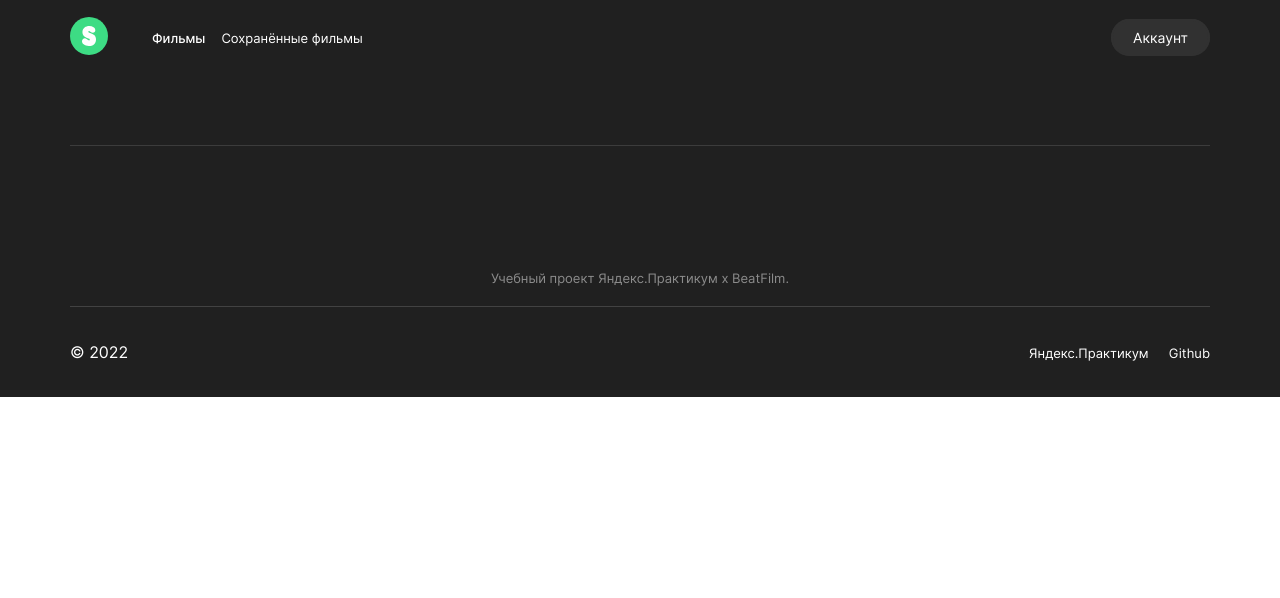
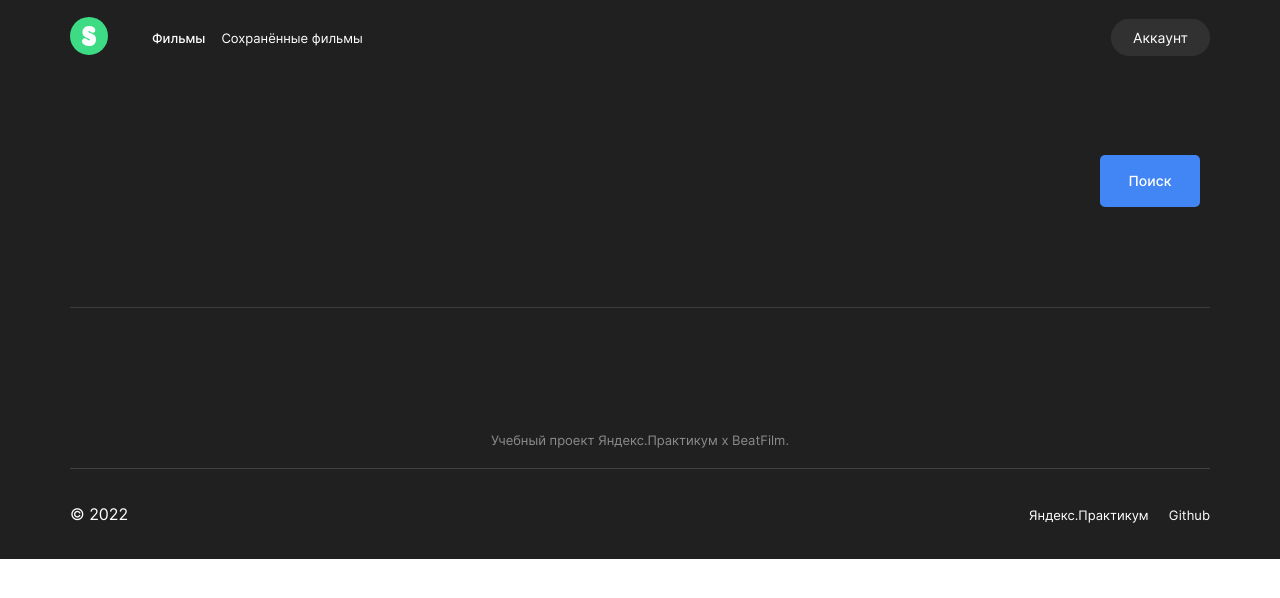
Before and after one commit to Pavel-Rogozhkin/movies-explorer-frontend, a React (Create React App) app: page /movies in a window 1280 px wide. Shown: the top 598 px of the page. Built offline with nearby package versions, Linux system fonts and the light colour scheme.

Commit message:
feat: add init Button

```diff
--- /dev/null
+++ b/src/components/Button/Button.css
@@ -0,0 +1,26 @@
+.button {
+    padding: 0;
+    width: 100%;
+    cursor: pointer;
+    border: none;
+    transition: opacity 0.4s ease-in-out;
+    opacity: 1;
+}
+
+.button:hover {
+    opacity: 0.7;
+}
+
+.button_place_search {
+    width: 100px;
+    height: 52px;
+    position: absolute;
+    top: 10px;
+    right: 10px;
+    background-color: #4285F4;
+    color: #FFF;
+    border-radius: 5px;
+    font-size: 14px;
+    line-height: 18px;
+    font-weight: 500;
+}
--- /dev/null
+++ b/src/components/Button/Button.jsx
@@ -0,0 +1,16 @@
+import './Button.css';
+
+function Button({ place, buttonText }) {
+
+    return (
+        <button
+            className={`button button_place_${place}`}
+            aria-label={buttonText}
+        >
+            {buttonText}
+        </button>
+    );
+
+};
+
+export default Button;
--- a/src/components/Form/Form.css
+++ b/src/components/Form/Form.css
@@ -1,4 +1,5 @@
 .form {
+    width: 100%;
     display: flex;
     position: relative;
     flex-direction: column;
--- a/src/components/Form/Form.jsx
+++ b/src/components/Form/Form.jsx
@@ -1,6 +1,7 @@
+import Button from '../Button/Button';
 import './Form.css';
 
-function Form({ name, children }) {
+function Form({ name, children, place, buttonText }) {
 
     return (
         <form
@@ -8,6 +9,10 @@ function Form({ name, children }) {
             name={name}
         >
             {children}
+            <Button
+                place={place}
+                buttonText={buttonText}
+            />
         </form>
     );
 
--- a/src/components/SearchForm/SearchForm.css
+++ b/src/components/SearchForm/SearchForm.css
@@ -4,6 +4,7 @@
 }
 
 .search__container {
+    min-height: 162px;
     border-bottom: 1px solid rgba(170, 170, 170, 0.2);
     display: flex;
     flex-direction: column;
@@ -11,6 +12,10 @@
 }
 
 @media screen and (max-width: 1023px) {
+    .search__container {
+        min-height: 170px;
+    }
+
     .search {
         padding: 70px 30px 50px;
     }
--- a/src/components/SearchForm/SearchForm.jsx
+++ b/src/components/SearchForm/SearchForm.jsx
@@ -1,11 +1,16 @@
 import './SearchForm.css';
+import Form from '../Form/Form';
 
 function SearchForm() {
 
     return (
         <section className='search'>
             <div className='search__container'>
-
+            <Form
+                place='search'
+                buttonText='Поиск'
+            >
+            </Form>
             </div>
         </section>
     );
```
